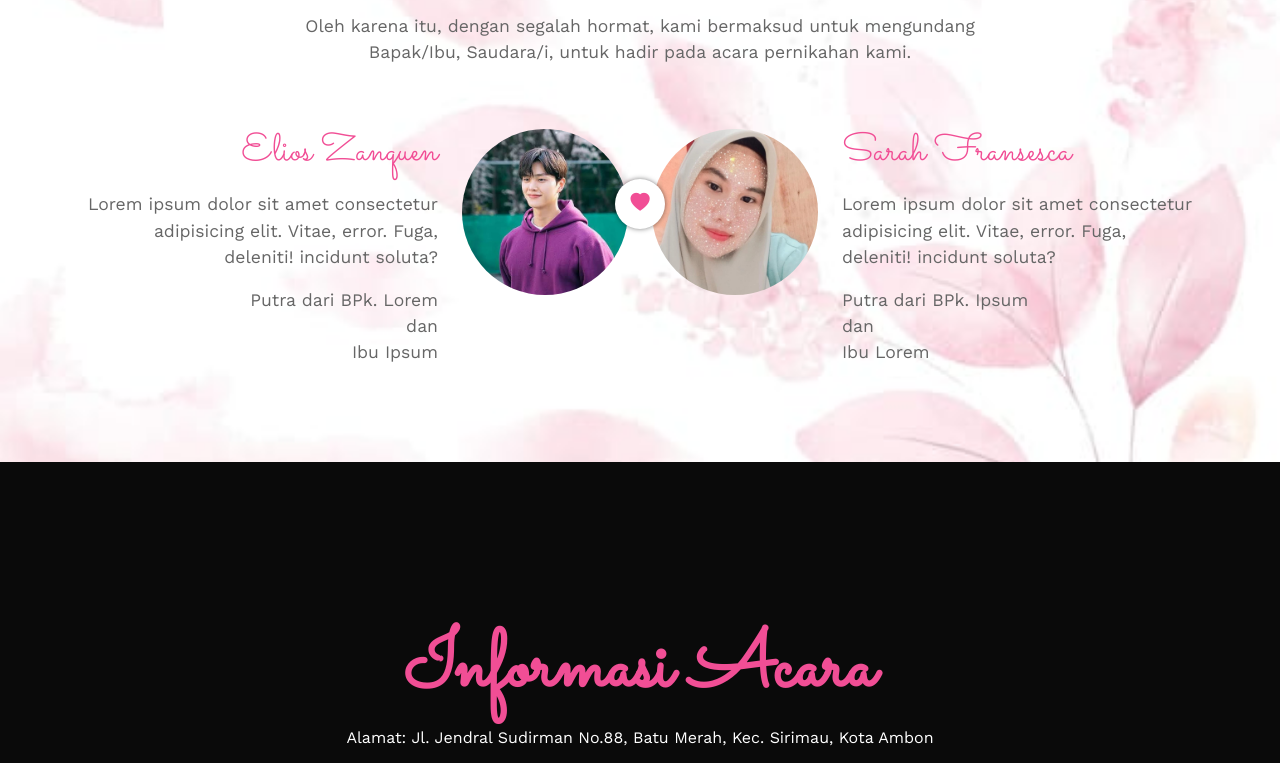
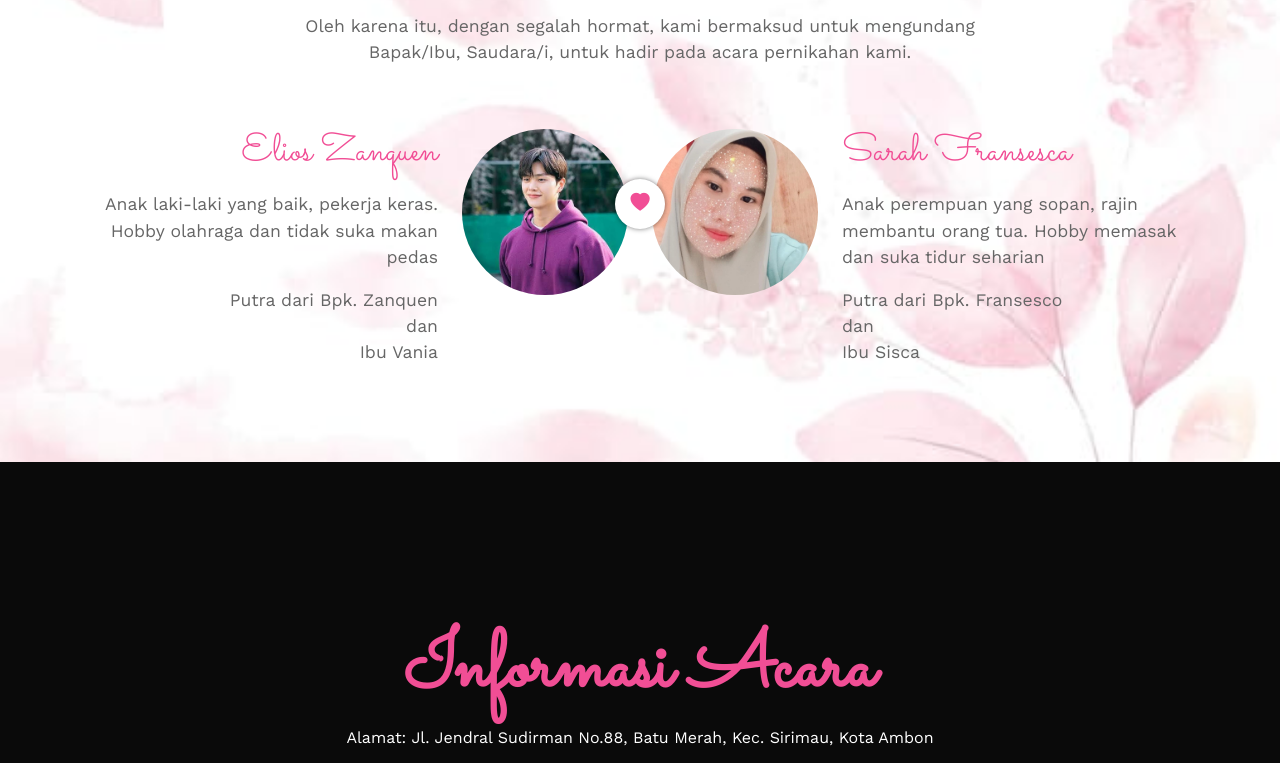
Before and after one commit to sukm4wtyy/Elsa-Wedding, a plain HTML site: page index.html in a window 1280 px wide. Shown: the part 1183-1946 px from the top of the page. Drawn offline with nearby package versions, Linux system fonts and the light colour scheme; some packages are replaced by stand-ins of ours; grey boxes are pictures that could not be loaded; a script that the page names is missing.

Commit message:
merubah isi file

```diff
--- a/index.html
+++ b/index.html
@@ -81,9 +81,9 @@
         <div class="row">
           <div class="col-8 text-end">
             <h3>Elios Zanquen</h3>
-            <p>Lorem ipsum dolor sit amet consectetur adipisicing elit. Vitae, error. Fuga, deleniti!
-              incidunt soluta? </p>
-            <p>Putra dari BPk. Lorem <br> dan <br> Ibu Ipsum</p>
+            <p>Anak laki-laki yang baik, pekerja keras. Hobby olahraga dan
+              tidak suka makan pedas</p>
+            <p>Putra dari Bpk. Zanquen <br> dan <br> Ibu Vania</p>
           </div>
           <div class="col-4">
             <img src="img/song.jpg" alt="Songkang" class="img-responsive rounded-circle">
@@ -100,9 +100,9 @@
           </div>
           <div class="col-8 ">
             <h3>Sarah Fransesca</h3>
-            <p>Lorem ipsum dolor sit amet consectetur adipisicing elit. Vitae, error. Fuga, deleniti!
-              incidunt soluta? </p>
-            <p>Putra dari BPk. Ipsum <br> dan <br> Ibu Lorem</p>
+            <p>Anak perempuan yang sopan, rajin membantu orang tua. Hobby memasak dan
+              suka tidur seharian </p>
+            <p>Putra dari Bpk. Fransesco <br> dan <br> Ibu Sisca</p>
           </div>
 
         </div>
```
